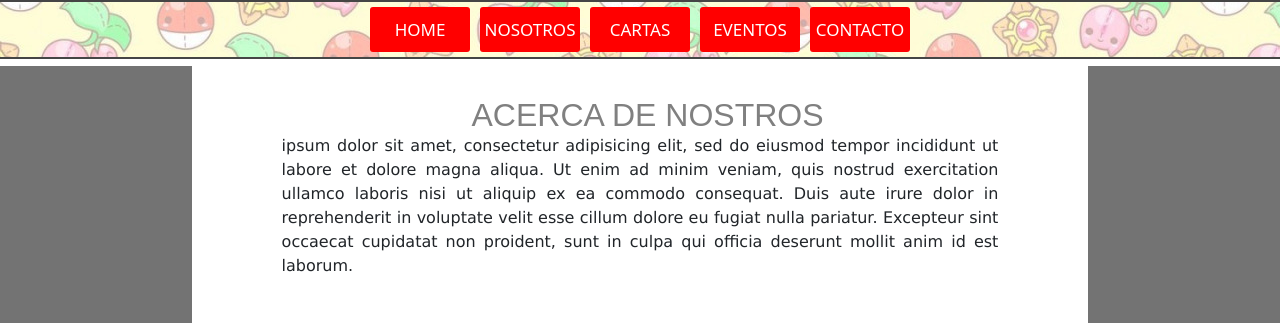
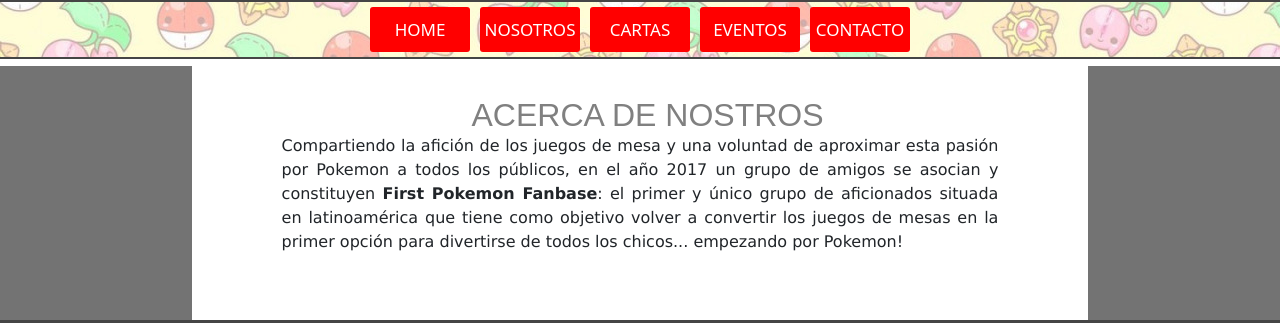
Before and after one commit to Astrovik3/Pokemon-Tomaz, a website: page secciones/nosotros.html in a window 1280 px wide. Shown: the part 153-476 px from the top of the page. Drawn offline with Linux system fonts and the light colour scheme.

Commit message:
sacar el lorem ipsum

```diff
--- a/secciones/nosotros.html
+++ b/secciones/nosotros.html
@@ -29,12 +29,7 @@
 		<div>
 			<title>POKEMON TCG COMMUNITY</title>
 			<h2>ACERCA DE NOSTROS</h2>
-			<p > ipsum dolor sit amet, consectetur adipisicing elit, sed do eiusmod
-			tempor incididunt ut labore et dolore magna aliqua. Ut enim ad minim veniam,
-			quis nostrud exercitation ullamco laboris nisi ut aliquip ex ea commodo
-			consequat. Duis aute irure dolor in reprehenderit in voluptate velit esse
-			cillum dolore eu fugiat nulla pariatur. Excepteur sint occaecat cupidatat non
-			proident, sunt in culpa qui officia deserunt mollit anim id est laborum. </p>
+			<p > Compartiendo la afición de los juegos de mesa y una voluntad de aproximar esta pasión por Pokemon a todos los públicos, en el año 2017 un grupo de amigos se asocian y constituyen <b>First Pokemon Fanbase</b>: el primer y único grupo de aficionados situada en latinoamérica que tiene como objetivo volver a convertir los juegos de mesas en la primer opción para divertirse de todos los chicos... empezando por Pokemon!</p>
 		</div>
 	</div>
 
```
